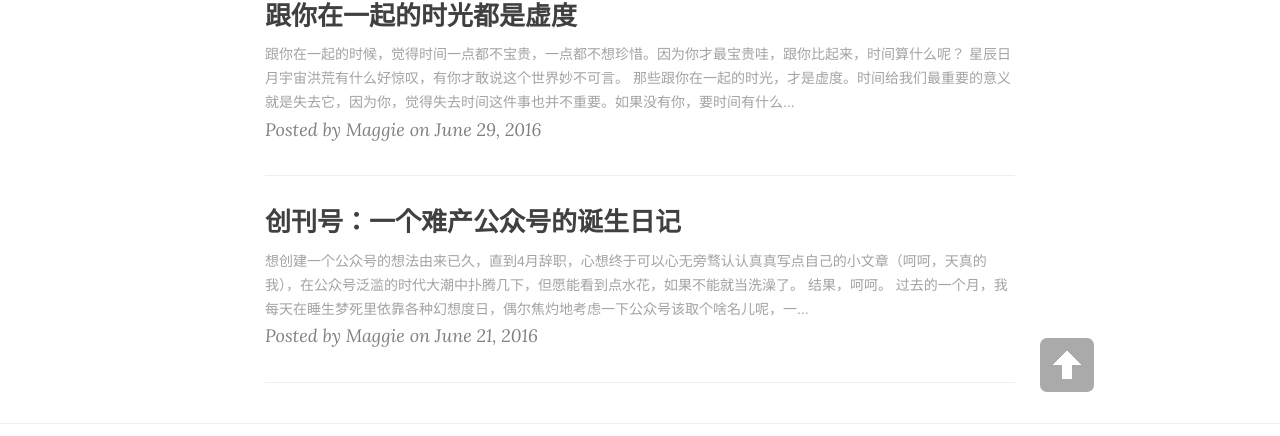
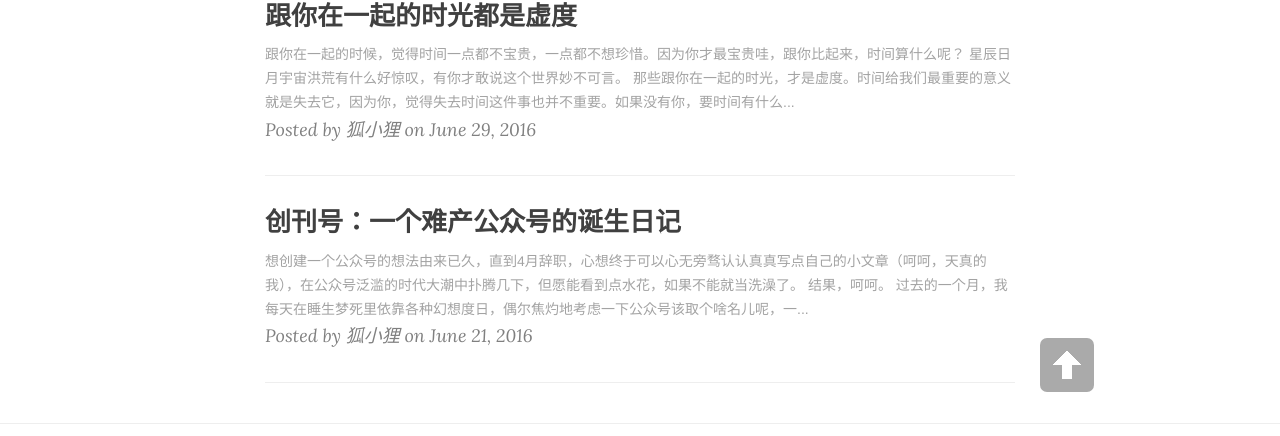
Before and after one commit to kkryoung/kkryoung.github.io, a Jekyll site: the page built from index.html, in a window 1280 px wide. Shown: the part 478-914 px from the top of the page. Built offline with Jekyll 4.4.1, drawn with Linux system fonts in a browser that asks for light colours; nearby versions of some CDN libraries; the list of posts is cut into pages by our own code.

Commit message:
Update _config.yml

```diff
--- a/_config.yml
+++ b/_config.yml
@@ -43,7 +43,7 @@ defaults:
       type: "posts"
     values:
       layout: "post"
-      author: "Maggie"
+      author: "狐小狸"
       header-img: "img/green.jpg" # We don't want posts without a header image, that whould mean white on white
 
 # Comments
```
